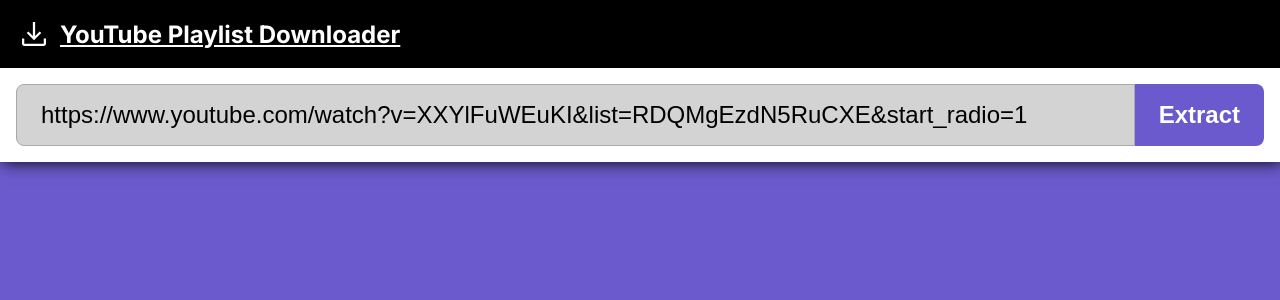
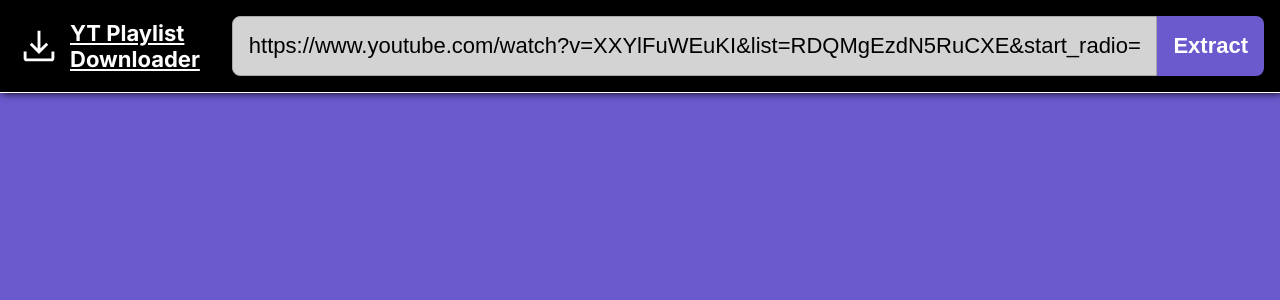
Before and after one commit to DimitarTumbalov/yt-playlist-downloader, a Next.js app: page / in a window 1280 px wide. Shown: the top 300 px of the page. Built offline with nearby package versions, Linux system fonts and the light colour scheme.

Commit message:
refactoring

```diff
--- a/app/api/video/[videoId]/route.js
+++ b/app/api/video/[videoId]/route.ts
@@ -1,14 +1,20 @@
-const { NextResponse } = require("next/server");
+import { NextResponse } from "next/server";
 const fs = require('fs');
 const { create: createYoutubeDl } = require('youtube-dl-exec')
 const youtubedl = createYoutubeDl(`${process.cwd()}/node_modules/youtube-dl-exec/bin/yt-dlp.exe`);
 
-export const GET = async(_, { params }) => {
+type GetParams = {
+  params: {
+    videoId: string
+  }
+}
+
+export const GET = async(r: Request, { params } : GetParams) => {
   const response = await youtubedl(`https://www.youtube.com/watch?v=${params.videoId}`, {
     dumpJson: true,
-  }).then(output => {
+  }).then((output: any) => {
 
-    const audioFormats = output.formats.filter(format => format.resolution == 'audio only' && format.asr != null).map(format => ({
+    const audioFormats = output.formats.filter((format: any) => format.resolution == 'audio only' && format.asr != null).map((format: any) => ({
       url: format.url,
       ext: format.audio_ext,
       bitrate: format.asr,
@@ -19,7 +25,7 @@
     }));
 
     return audioFormats;
-  }).catch(err => console.log(err))
+  }).catch((err: Error) => console.log(err))
 
   return NextResponse.json(response);
 }
--- a/app/page.tsx
+++ b/app/page.tsx
@@ -8,7 +8,6 @@
 
 import { extractPlaylistItems } from '../services/YouTubeDataAPI';
 import NavBar from '../components/NavBar/NavBar';
-import SearchInput from '../components/SearchInput/SearchInput';
 import { PlaylistItemType } from './globalTypes';
 
 export default function Home() {
@@ -41,7 +40,7 @@
 		setLoading(false);
 	}
 
-	const extractPlayListId = () => {
+	const extractPlaylistId = () => {
 		const match = YOUTUBE_PLAYLIST_REGEX.exec(inputValue)
 
 		if(match && match.length > 1){
@@ -51,8 +50,7 @@
 
 	return (
 		<main className={styles.main}>
-			<NavBar />
-			<SearchInput value={inputValue} setValue={setInputValue} onClick={extractPlayListId}/>
+			<NavBar inputValue={inputValue} setInputValue={setInputValue} extractPlaylistId={extractPlaylistId} />
 			<Playlist items={playlistItems} loading={loading}/>
 		</main>
 	)
--- a/components/NavBar/NavBar.module.css
+++ b/components/NavBar/NavBar.module.css
@@ -7,6 +7,14 @@
   flex-direction: row;
   align-items: center;
   box-sizing: border-box;
+  box-shadow: 0.1rem 0 0.5rem black;
+  z-index: 2147483647;
+  border-bottom: 1px solid white
+}
+
+.logo{
+  display: flex;
+  flex-direction: column;
 }
 
 .logoImg {
@@ -16,4 +24,5 @@
   margin-left: 0.5rem;
   text-decoration: underline;
   color: white;
+  font-size: 22px;
 }
--- a/components/NavBar/NavBar.tsx
+++ b/components/NavBar/NavBar.tsx
@@ -2,12 +2,23 @@
 import styles from './NavBar.module.css';
 
 import iconDownload from '../../public/icon_download.svg'
+import SearchInput from '../SearchInput/SearchInput';
 
-const NavBar = () => {
+type NavBarProps = {
+  inputValue: string,
+  setInputValue: (value: string) => void,
+  extractPlaylistId: () => void
+}
+
+const NavBar = ({inputValue, setInputValue, extractPlaylistId}: NavBarProps) => {
   return (
     <nav className={styles.nav}>
       <Image className={styles.logoImg} src={iconDownload} alt='logo'/>
-      <h1 className={styles.logoText}>YouTube Playlist Downloader</h1>
+      <div className={styles.logo}>
+        <h1 className={styles.logoText}>YT Playlist</h1>
+        <h1 className={styles.logoText}>Downloader</h1>
+      </div>
+      <SearchInput value={inputValue} setValue={setInputValue} onClick={extractPlaylistId}/>
     </nav>
   )
 }
--- a/components/Playlist/Playlist.tsx
+++ b/components/Playlist/Playlist.tsx
@@ -4,7 +4,7 @@
 import { PlaylistItemType } from '@/app/globalTypes';
 
 type PlaylistProps = {
-    items: PlaylistItemType[],
+    items: PlaylistItemType[] | null,
     loading: boolean
 }
 
--- a/components/SearchInput/SearchInput.module.css
+++ b/components/SearchInput/SearchInput.module.css
@@ -2,16 +2,14 @@
   width: 100%;
   display: flex;
   flex-direction: row;
-  padding: 1rem;
   box-sizing: border-box;
   justify-content: stretch;
-  box-shadow: 0.1rem 0 1rem black;
-  z-index: 2147483647;
+  margin-left: 2rem;
 }
 
 .input {
-  padding: 1rem 1.5rem;
-  font-size: 24px;
+  padding: 1rem;
+  font-size: 22px;
   background-color: lightgray;
   flex-grow: 1;
   outline: 0;
@@ -20,8 +18,8 @@
 }
 
 .btn {
-  padding: 1rem 1.5rem;
-  font-size: 24px;
+  padding: 1rem;
+  font-size: 22px;
   background: rgb(106,90,205);
   color: white;
   font-weight: bold;
--- a/services/YouTubeDataAPI.js
+++ /dev/null
@@ -1,6 +0,0 @@
-import axios from 'axios';
-import { YOUTUBE_API_URL } from './../Constants';
-
-export const extractPlaylistItems = async(playlistId) => {
-  return axios(`${YOUTUBE_API_URL}&playlistId=${playlistId}`);
-}
--- /dev/null
+++ b/services/YouTubeDataAPI.ts
@@ -0,0 +1,6 @@
+import axios from 'axios';
+import { YOUTUBE_API_URL } from '../Constants';
+
+export const extractPlaylistItems = async(playlistId: string) => {
+  return axios(`${YOUTUBE_API_URL}&playlistId=${playlistId}`);
+}
```
Also changed, not shown: Constants.ts (renamed from Constants.js), components/Spinner/Spinner.tsx (renamed from components/Spinner/Spinner.js), next.config.ts (renamed from next.config.js), public/icon_download.svg, services/NextAPI.ts (renamed from services/NextAPI.js).
